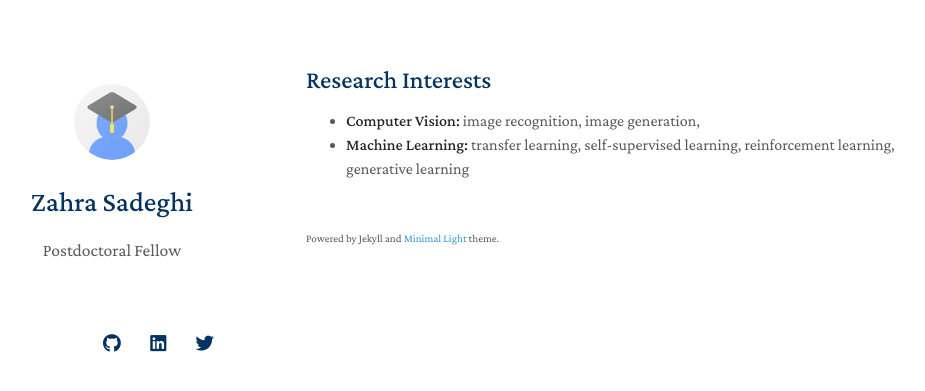
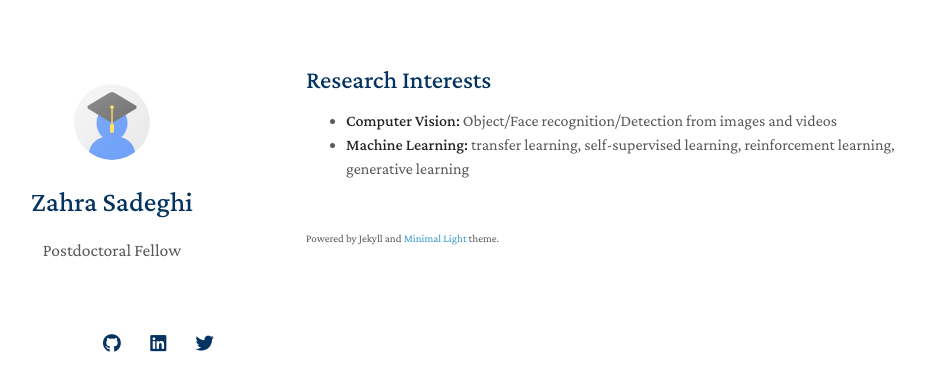
Before and after one commit to zahsa/zahsa.github.io, a Jekyll site: the page built from index.md, in a window 1280 px wide. Shown: the top 391 px of the page, without its empty margins (164-1089 px from the left). Built offline with Jekyll 4.4.1, drawn with Linux system fonts in a browser that asks for light colours; nearby versions of some CDN libraries; a style sheet for code colours, icons or effects is not loaded; our own code applies the rules of GitHub Pages for plain Markdown files.

Commit message:
Update index.md

```diff
--- a/index.md
+++ b/index.md
@@ -4,7 +4,7 @@ layout: homepage
 
 ## Research Interests
 
-- **Computer Vision:** image recognition, image generation,
+- **Computer Vision:** Object/Face recognition/Detection from images and videos
 - **Machine Learning:** transfer learning, self-supervised learning, reinforcement learning, generative learning
 
 <!-- ## News -->
```
